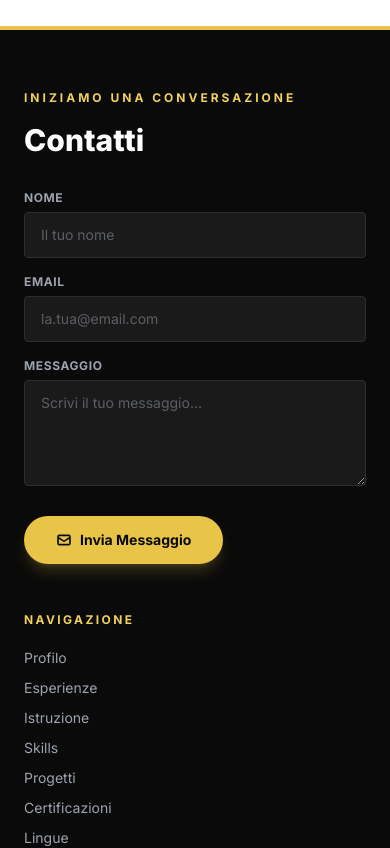
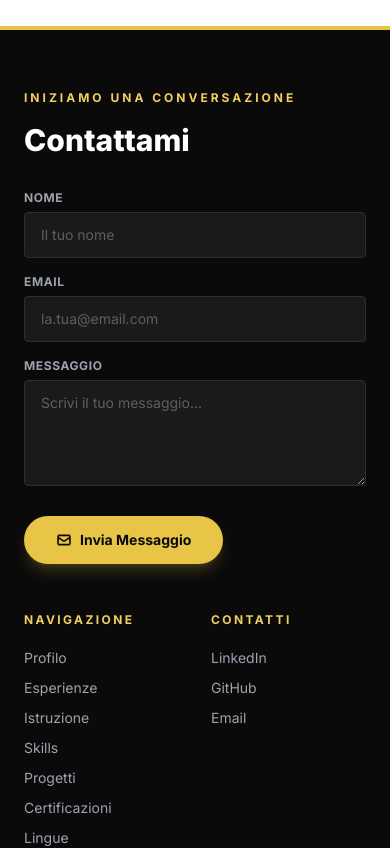
Before and after one commit to fortunatoantonio/portfolio, a React (Vite) app: page / in a window 390 px wide. Shown: the part 7860-8708 px from the top of the page. Built offline with nearby package versions, Linux system fonts and the light colour scheme; no server answers.

Commit message:
Footer: Nav+Contatti side by side on mobile, title Contattami, aligned on desktop

```diff
--- a/src/components/Footer.jsx
+++ b/src/components/Footer.jsx
@@ -140,8 +140,11 @@ export default function Footer() {
             </form>
           </div>
 
-          {/* ── Right: Navigation ── */}
+          {/* ── Right: Navigation + Contatti side by side ── */}
           <div className="text-left md:text-right">
+            <div className="grid grid-cols-2 md:grid-cols-1 gap-8 md:gap-0">
+              {/* Navigation */}
+              <div>
                 <h3 className="text-xs font-bold uppercase tracking-[0.2em] text-gold-400 mb-5">
                   {t('footer.navigation')}
                 </h3>
@@ -156,9 +159,11 @@ export default function Footer() {
                     </a>
                   ))}
                 </nav>
+              </div>
 
-            {/* Connect section */}
-            <h3 className="text-xs font-bold uppercase tracking-[0.2em] text-gold-400 mb-4 mt-10">
+              {/* Contatti */}
+              <div>
+                <h3 className="text-xs font-bold uppercase tracking-[0.2em] text-gold-400 mb-5 md:mt-10">
                   {t('footer.connect')}
                 </h3>
                 <div className="flex flex-col gap-2.5">
@@ -173,6 +178,8 @@ export default function Footer() {
                       {s.label}
                     </a>
                   ))}
+                </div>
+              </div>
             </div>
           </div>
 
--- a/src/i18n/en.json
+++ b/src/i18n/en.json
@@ -180,7 +180,7 @@
     ]
   },
   "contact": {
-    "title": "Contact",
+    "title": "Contact Me",
     "eyebrow": "Let's start a conversation",
     "subtitle": "Have an interesting project, a collaboration proposal, or just want to connect? Write to me — I reply within 24 hours.",
     "name_label": "Name",
--- a/src/i18n/it.json
+++ b/src/i18n/it.json
@@ -180,7 +180,7 @@
     ]
   },
   "contact": {
-    "title": "Contatti",
+    "title": "Contattami",
     "eyebrow": "Iniziamo una conversazione",
     "subtitle": "Hai un progetto interessante, una proposta di collaborazione o vuoi semplicemente conoscermi meglio? Scrivimi — rispondo entro 24 ore.",
     "name_label": "Nome",
```
Lines whose indentation alone changed are shown as unchanged.
